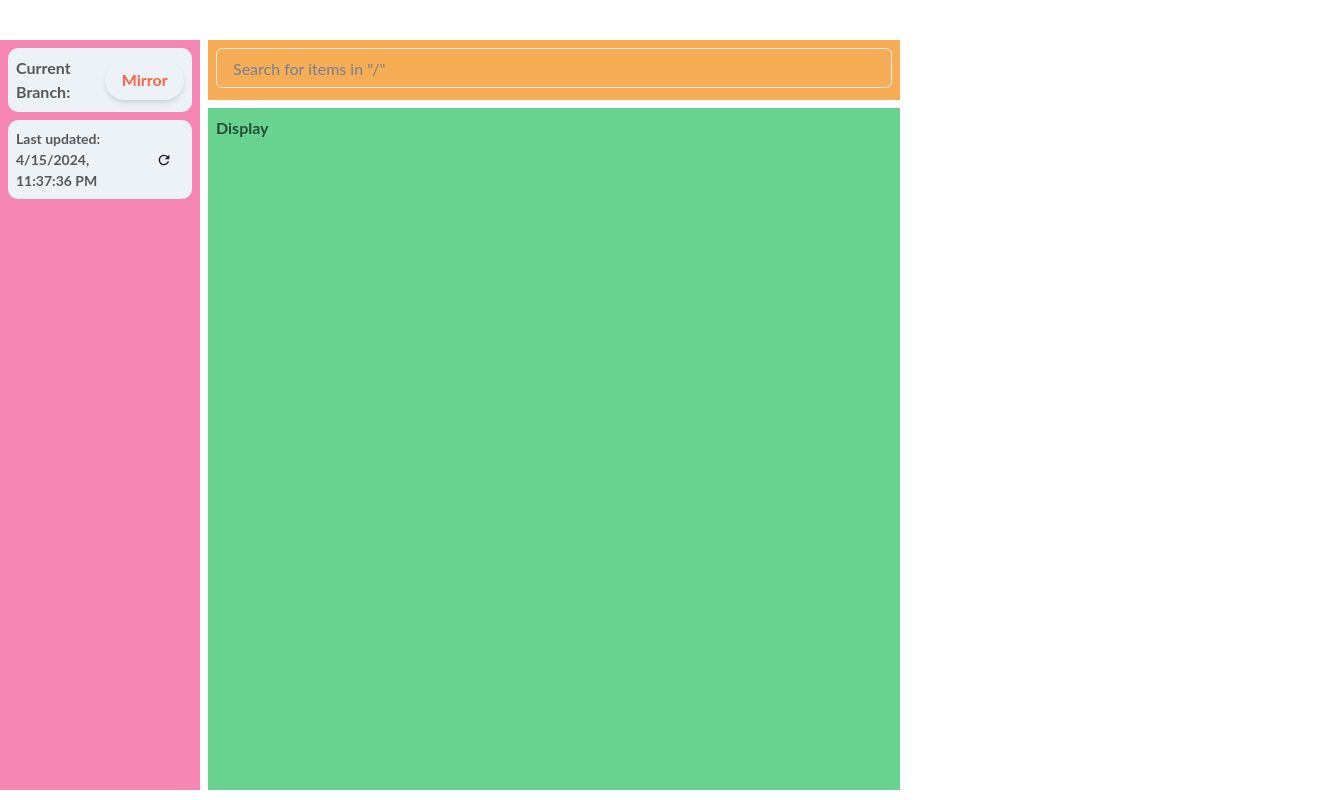
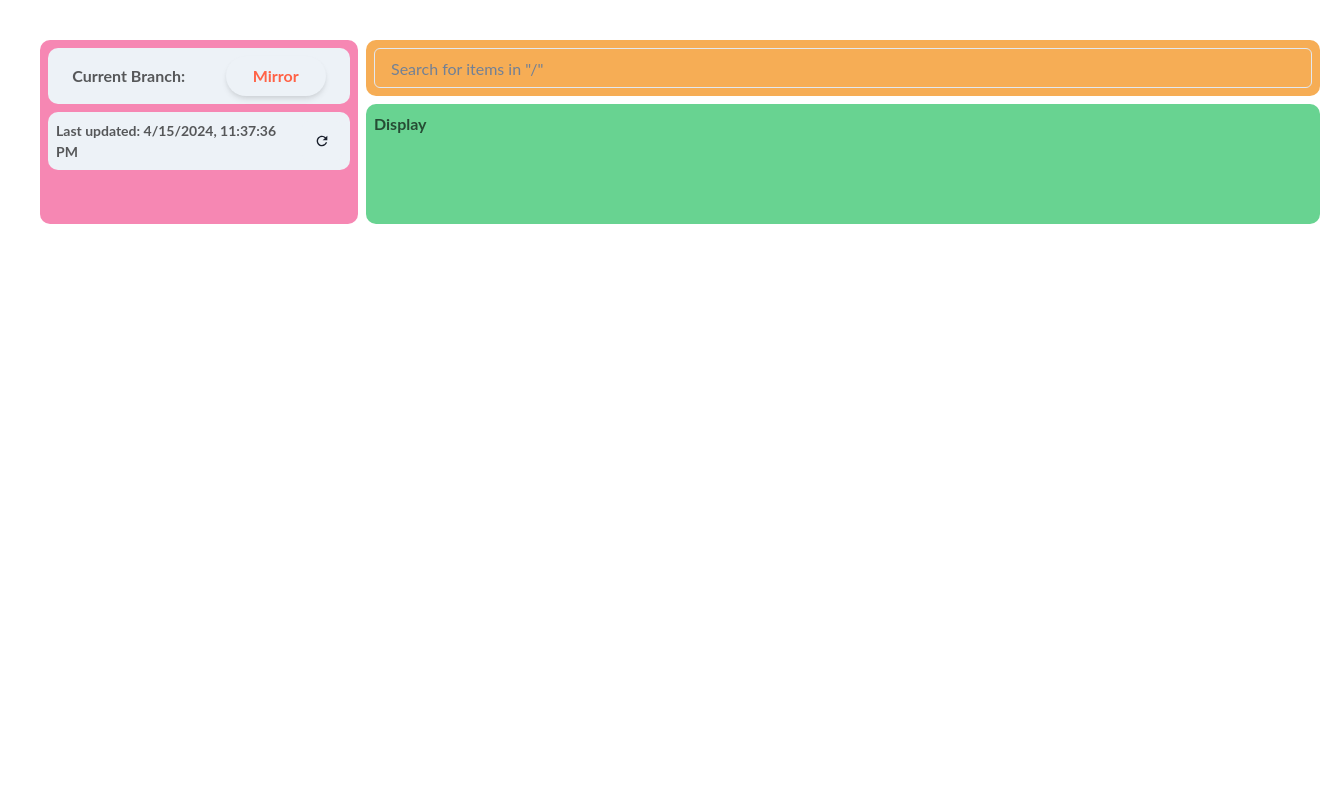
Before and after one commit to agenovia/filesystem-catalog, a React (Vite) app: page / in a window 1280 px wide. Shown: the whole page, 1320 px wide, since content can reach past the window. Built offline with nearby package versions, Linux system fonts and the light colour scheme.

Commit message:
layout changes

```diff
--- a/package.json
+++ b/package.json
@@ -15,6 +15,7 @@
     "@emotion/styled": "^11.11.5",
     "@tanstack/react-query": "^5.29.2",
     "@tanstack/react-query-devtools": "^5.29.2",
+    "express": "^4.19.2",
     "framer-motion": "^11.0.28",
     "node-cache": "^5.1.2",
     "react": "^18.2.0",
--- a/src/App.tsx
+++ b/src/App.tsx
@@ -1,42 +1,65 @@
-import { Center, Grid, GridItem } from "@chakra-ui/react";
+import { Grid, GridItem } from "@chakra-ui/react";
 import { useState } from "react";
 import "./App.css";
 import SearchBar from "./components/Search/SearchBar";
-import BranchViewer from "./components/Tree/BranchViewer";
+import TreeViewer from "./components/Tree/TreeViewer";
 
 function App() {
   const [currentRoot, setCurrentRoot] = useState("/");
+  const [currentEnvironment, setCurrentEnvironment] = useState("");
+
+  const handleCacheRefresh = (timestamp: number) => {
+    // this is where we replace the last cached key for the currentRoot
+    console.log(`Current timestamp: ${timestamp}`);
+  };
+
+  const handleSwitchEnvironment = (environment: string) => {
+    setCurrentEnvironment(environment);
+    console.log(`Current environment: ${environment}`);
+  };
+
+  const gridStyle = {
+    borderRadius: 10,
+    padding: 2,
+  };
 
   return (
     <>
-      <Center>
       <Grid
-          templateAreas={`"tree searchbar"
+        templateAreas={{
+          lg: `"tree searchbar"
                   "tree display"
-                  "tree display"`}
-          templateRows={"60px 1fr 30px"}
-          templateColumns={"200px 1fr"}
-          h={["1000px", "750px"]}
-          w={["1800px", "900px"]}
-          mt={10}
+                  "tree display"`,
+          md: `"searchbar"
+                 "tree"
+                 "display"`,
+        }}
+        m={10}
+        w="100%"
+        templateRows={{ lg: "1fr 1fr 1fr", md: "0.5fr 1fr 1fr" }}
+        templateColumns={{ lg: "1fr 3fr", md: "100%" }}
         gap={2}
         color="blackAlpha.700"
         fontWeight="bold"
       >
-          <GridItem p={2} bg="orange.300" area={"searchbar"}>
+        <GridItem sx={gridStyle} bg="pink.300" area={"tree"}>
+          <>
+            <TreeViewer
+              onSwitchEnvironment={handleSwitchEnvironment}
+              onCacheRefresh={handleCacheRefresh}
+            />
+          </>
+        </GridItem>
+        <GridItem sx={gridStyle} bg="orange.300" area={"searchbar"}>
           <SearchBar
             searchRoot={currentRoot}
             onSearch={(e) => console.log(e)}
           />
         </GridItem>
-          <GridItem p={2} bg="pink.300" area={"tree"}>
-            <BranchViewer />
-          </GridItem>
-          <GridItem p={2} bg="green.300" area={"display"}>
+        <GridItem sx={gridStyle} bg="green.300" area={"display"}>
           Display
         </GridItem>
       </Grid>
-      </Center>
     </>
   );
 }
--- a/src/api/app.js
+++ b/src/api/app.js
@@ -1,5 +1,11 @@
 import { readdir } from 'node:fs/promises';
 import { performance } from 'node:perf_hooks';
+import NodeCache from 'node-cache';
+import { request, response, application } from 'express';
+
+
+const cache = NodeCache()
+
 
 
 try {
--- a/src/components/Tree/BranchViewer.tsx
+++ /dev/null
@@ -1,29 +0,0 @@
-import { Box, HStack, Text, VStack } from "@chakra-ui/react";
-import BranchSelect from "./BranchSelect";
-import CacheRefreshButton from "./CacheRefreshButton";
-
-const BranchViewer = () => {
-  return (
-    <>
-      <VStack spacing={2}>
-        <Box p={2} borderRadius={10} backgroundColor="gray.100">
-          <HStack justifyContent={"space-around"} justifyItems={"space-around"}>
-            <Text>Current Branch:</Text>
-            {
-              <BranchSelect
-                onToggleBranch={(branch) =>
-                  console.log(`Switching to ${branch}`)
-                }
-              />
-            }
-          </HStack>
-        </Box>
-        <Box p={2} borderRadius={10} backgroundColor="gray.100">
-          <CacheRefreshButton onCachRefresh={(e) => console.log(e)} />
-        </Box>
-      </VStack>
-    </>
-  );
-};
-
-export default BranchViewer;
--- a/src/components/Tree/BranchSelect.tsx
+++ b/src/components/Tree/EnvironmentToggle.tsx
@@ -5,7 +5,7 @@ interface Props {
   onToggleBranch: (branch: string) => void;
 }
 
-const BranchSelect = ({ onToggleBranch }: Props) => {
+const EnvironmentToggle = ({ onToggleBranch }: Props) => {
   const [currentBranch, setCurrentBranch] = useState("Mirror");
 
   const handleToggleBranch = () => {
@@ -21,6 +21,7 @@ const BranchSelect = ({ onToggleBranch }: Props) => {
         shadow={"md"}
         rounded="full"
         onClick={handleToggleBranch}
+        w="100px"
       >
         <Text
           as="b"
@@ -34,4 +35,4 @@ const BranchSelect = ({ onToggleBranch }: Props) => {
   );
 };
 
-export default BranchSelect;
+export default EnvironmentToggle;
--- /dev/null
+++ b/src/components/Tree/TreeViewer.tsx
@@ -0,0 +1,41 @@
+import { Box, HStack, Text, VStack } from "@chakra-ui/react";
+import CacheRefreshButton from "./CacheRefreshButton";
+import EnvironmentToggle from "./EnvironmentToggle";
+
+interface Props {
+  onSwitchEnvironment: (branch: string) => void;
+  onCacheRefresh: (timestamp: number) => void;
+}
+
+const TreeViewer = ({ onSwitchEnvironment, onCacheRefresh }: Props) => {
+  const boxStyle = {
+    width: "100%",
+    backgroundColor: "gray.100",
+    borderRadius: 10,
+    padding: 2,
+  };
+
+  return (
+    <>
+      <VStack spacing={2}>
+        <Box sx={boxStyle}>
+          <HStack justifyContent={"space-around"}>
+            <Text>Current Branch:</Text>
+            <EnvironmentToggle
+              onToggleBranch={(branch) => onSwitchEnvironment(branch)}
+            />
+          </HStack>
+        </Box>
+        <Box sx={boxStyle}>
+          <HStack>
+            <CacheRefreshButton
+              onCachRefresh={(timestamp) => onCacheRefresh(timestamp)}
+            />
+          </HStack>
+        </Box>
+      </VStack>
+    </>
+  );
+};
+
+export default TreeViewer;
```
Also changed, not shown: 1 other file (tests, documents, lock files or other folders). Lines whose indentation alone changed are shown as unchanged.
